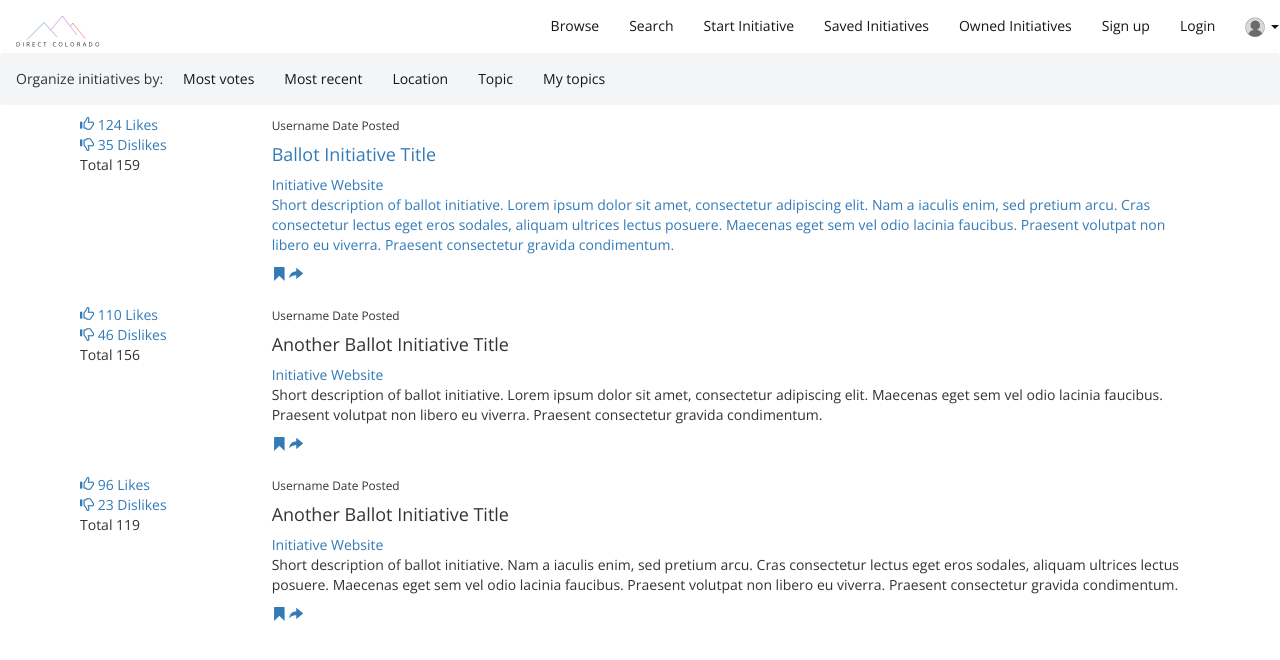
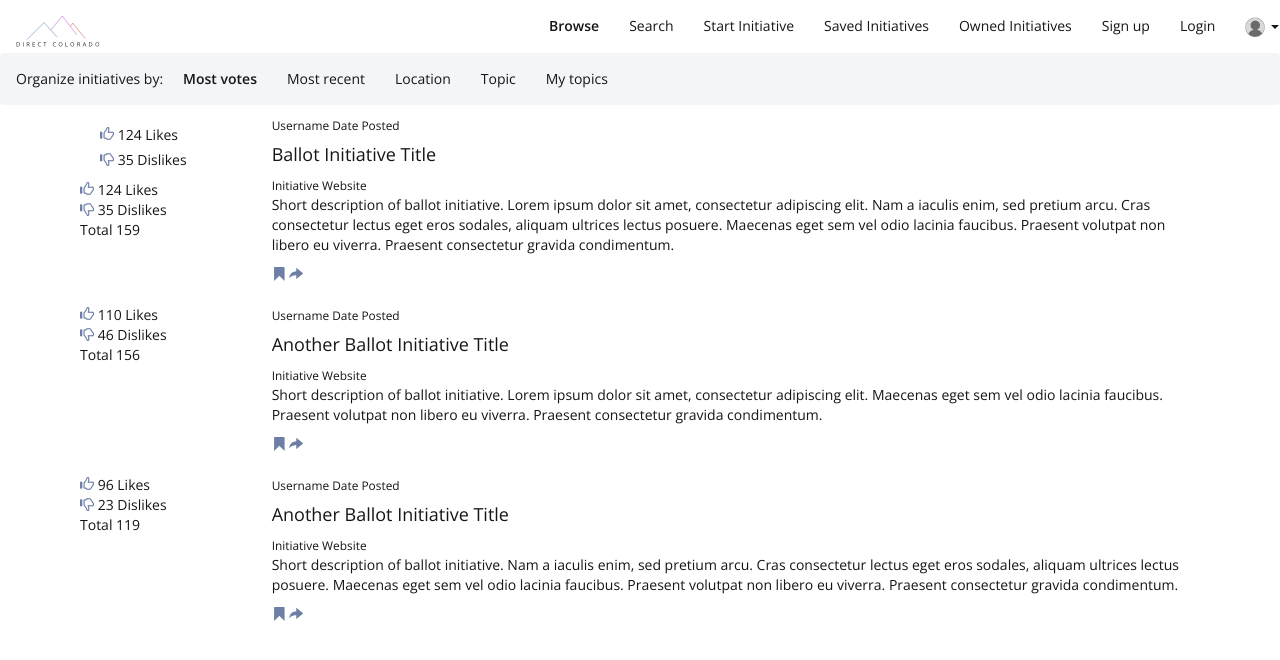
Before and after one commit to kacymckibben/direct_co, a PHP site: page /browse.html in a window 1280 px wide. Shown: the top 660 px of the page. Run offline with PHP 8.4, Linux system fonts and the light colour scheme.

Commit message:
Updating styles of browse page, like/dislike

```diff
--- a/browse.html
+++ b/browse.html
@@ -49,13 +49,19 @@
 		<div class="home-initiative">
 			<div class="row">
 				<div class="col-sm-2">
+					<div class="radio">
+						<label><span class="glyphicon glyphicon-thumbs-up"></span><input type="radio" name="optradio"> 124 Likes</label>
+					</div>
+					<div class="radio">
+						<label><span class="glyphicon glyphicon-thumbs-down"></span><input type="radio" name="optradio"> 35 Dislikes</label>
+					</div>
 					<a href="#"><span class="glyphicon glyphicon-thumbs-up" aria-hidden="true"></span><p class="num-likes"> 124 Likes</p></a>
 					<a class="dislike" href="#"><span class="glyphicon glyphicon-thumbs-down"></span><p class="num-likes"> 35 Dislikes</p></a>
 					<p>Total 159</p>
 				</div>
 				<div class="col-sm-10">
 					<small>Username </small><small>Date Posted</small>
-					<a href="initiative.html"><h4>Ballot Initiative Title</h4></a><a class="initiative-website" href="#">Initiative Website</a>
+					<a href="initiative.html"><h4>Ballot Initiative Title</h4></a><a class="initiative-website" href="#"><small>Initiative Website</small></a>
 					<a href="initiative.html"><p>Short description of ballot initiative. Lorem ipsum dolor sit amet, consectetur adipiscing elit. Nam a iaculis enim, sed pretium arcu. Cras consectetur lectus eget eros sodales, aliquam ultrices lectus posuere. Maecenas eget sem vel odio lacinia faucibus. Praesent volutpat non libero eu viverra. Praesent consectetur gravida condimentum.</p></a>
 					<a href="#"><span class="glyphicon glyphicon-bookmark" aria-hidden="true"></span></a>
 					<a href="#"><span class="glyphicon glyphicon-share-alt" aria-hidden="true"></span></a>
@@ -71,7 +77,7 @@
 				</div>
 				<div class="col-sm-10">
 					<small>Username </small><small>Date Posted</small>
-					<h4>Another Ballot Initiative Title</h4><a class="initiative-website" href="#">Initiative Website</a>
+					<h4>Another Ballot Initiative Title</h4><a class="initiative-website" href="#"><small>Initiative Website</small></a>
 					<p>Short description of ballot initiative. Lorem ipsum dolor sit amet, consectetur adipiscing elit. Maecenas eget sem vel odio lacinia faucibus. Praesent volutpat non libero eu viverra. Praesent consectetur gravida condimentum.</p>
 					<a href="#"><span class="glyphicon glyphicon-bookmark" aria-hidden="true"></span></a>
 					<a href="#"><span class="glyphicon glyphicon-share-alt" aria-hidden="true"></span></a>
@@ -87,7 +93,7 @@
 				</div>
 				<div class="col-sm-10">
 					<small>Username </small><small>Date Posted</small>
-					<h4>Another Ballot Initiative Title</h4><a class="initiative-website" href="#">Initiative Website</a>
+					<h4>Another Ballot Initiative Title</h4><a class="initiative-website" href="#"><small>Initiative Website</small></a>
 					<p>Short description of ballot initiative. Nam a iaculis enim, sed pretium arcu. Cras consectetur lectus eget eros sodales, aliquam ultrices lectus posuere. Maecenas eget sem vel odio lacinia faucibus. Praesent volutpat non libero eu viverra. Praesent consectetur gravida condimentum.</p>
 					<a href="#"><span class="glyphicon glyphicon-bookmark" aria-hidden="true"></span></a>
 					<a href="#"><span class="glyphicon glyphicon-share-alt" aria-hidden="true"></span></a>
--- a/style.css
+++ b/style.css
@@ -3,13 +3,20 @@ Kacy McKibben & Jake Turelli
 September 2016 */
 
 body {
+	color: #161616;
 	font-family: Open Sans, sans-serif;
 }
 nav.navbar {
 	margin-bottom: 0px;
 }
+a {
+	color: #161616;
+}
 .text {
 	padding: 15px 5px 15px 15px;
+}
+.glyphicon {
+	color: #6E7FA6;
 }
 .btn {
 	background-color: #1E3362;
@@ -33,6 +40,10 @@ nav.navbar {
 .navbar-nav > li > a {
 	color: #161616;
 }
+.active {
+	font-weight: 600;
+}
+
 .secondary-navbar {
 	background-color: #F4F5F7;
 }
@@ -41,13 +52,22 @@ nav.navbar {
 	width: 20px;
 }
 
-/*=== Browse ===*/
+/*--- like/dislike ---*/
+.radio input {
+	visibility: hidden;
+	position: absolute;
+}
+.radio input:checked {
+	color: #000;
+}
+
+/*=== Browse Page ===*/
 
 .home-initiative {
 	padding: 10px;
 }
 
-/*=== Initiative ===*/
+/*=== Initiative Page ===*/
 
 .initiative {
 	padding: 25px 0px 15px 0px;
```
